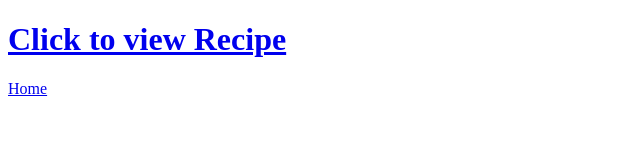
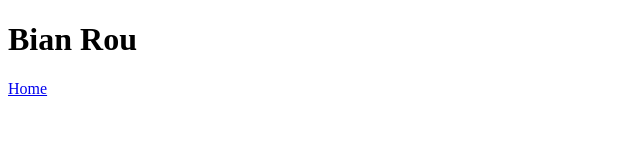
Before and after one commit to spectre729/odin-recipes, a plain HTML site: page recipes/bian-rou.html in a window 1280 px wide. Shown: the whole page, without its empty margins (0-640 px from the left). Drawn offline with Linux system fonts and the light colour scheme.

Commit message:
Deleted black pepper beef rice and added bian rou

```diff
--- a/recipes/black-pepper-beef-rice.html
+++ b/recipes/bian-rou.html
@@ -3,11 +3,10 @@
 <head>
     <meta charset="UTF-8">
     <meta name="viewport" content="width=device-width, initial-scale=1.0">
-    <title>Black Pepper Beef Rice</title>
+    <title>Fuzhounese Bian Rou</title>
 </head>
 <body>
-    <h1><a href="https://tiffycooks.com/kai-dong-sizzling-black-pepper-beef-rice/"
-    > Click to view Recipe</a></h1>
+    <h1>Bian Rou</h1>
     <a href="../index.html">Home</a>
 </body>
 </html>
```
Also changed, not shown: index.html (+1 -1 lines).
